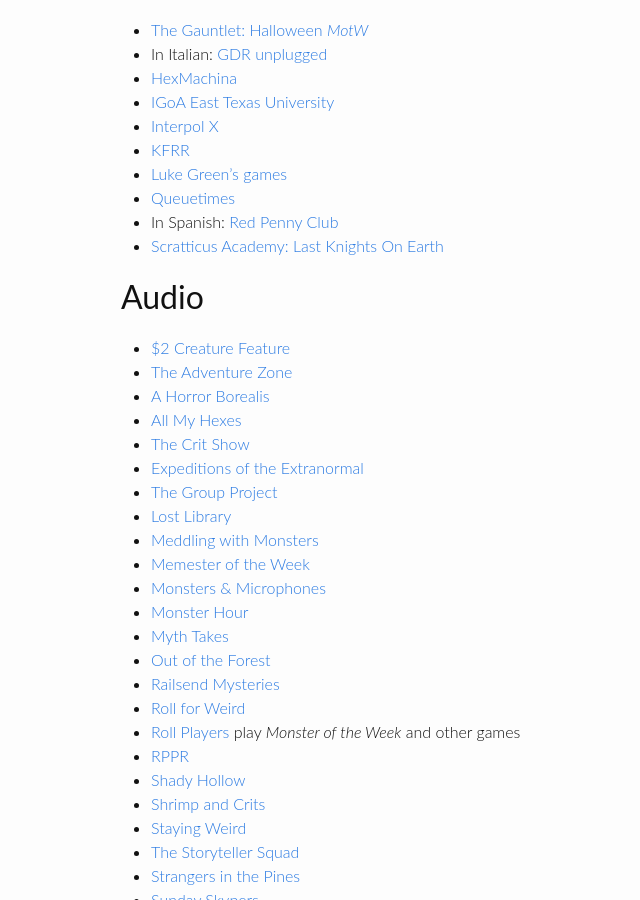
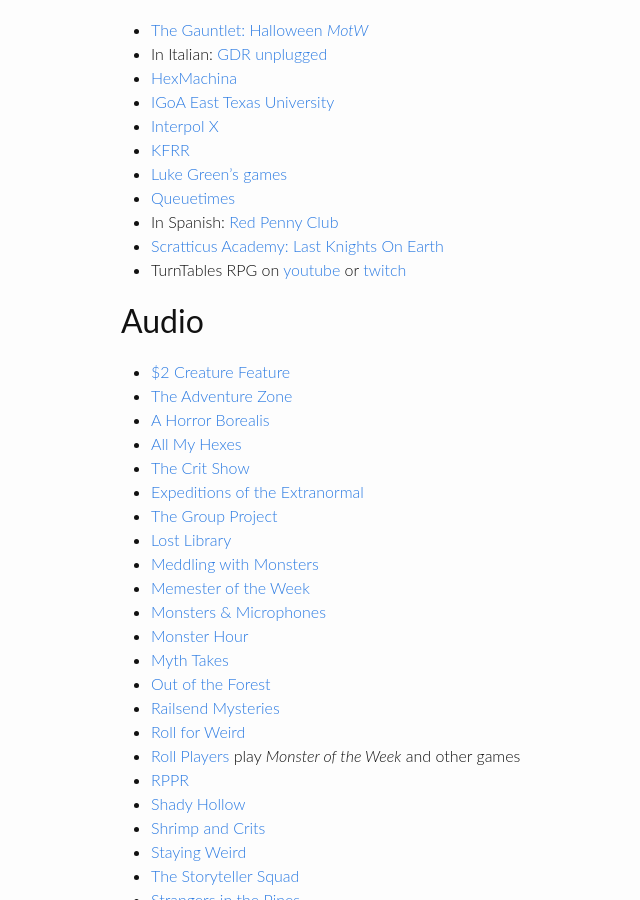
Before and after one commit to michael-sands/generic_games_site, a Jekyll site: the page built from motw_actual_plays.md, in a window 1280 px wide and 900 px high, scrolled down 350 px. Shown: the whole window, without its empty margins (149-789 px from the left). Built offline with Jekyll 4.4.1, drawn with Linux system fonts in a browser that asks for light colours.

Commit message:
add turntables

```diff
--- a/motw_actual_plays.md
+++ b/motw_actual_plays.md
@@ -22,6 +22,7 @@
 * [Queuetimes](https://queuetimes.com/tag/monster-of-the-week/)
 * In Spanish: [Red Penny Club](https://www.youtube.com/watch?v=XSOSe_ZddhM&list=PLEbrDuHKYV2Rkla3jE7Ib4x9mj-9POgMD)
 * [Scratticus Academy: Last Knights On Earth](https://www.twitch.tv/collections/Hg-a5CbgeRUV4w)
+* TurnTables RPG on [youtube](https://www.youtube.com/channel/UCw0RRx5F1j0334kbgC51qPw) or [twitch](https://www.twitch.tv/turntablesrpg)
 
 Audio
 -----
```
